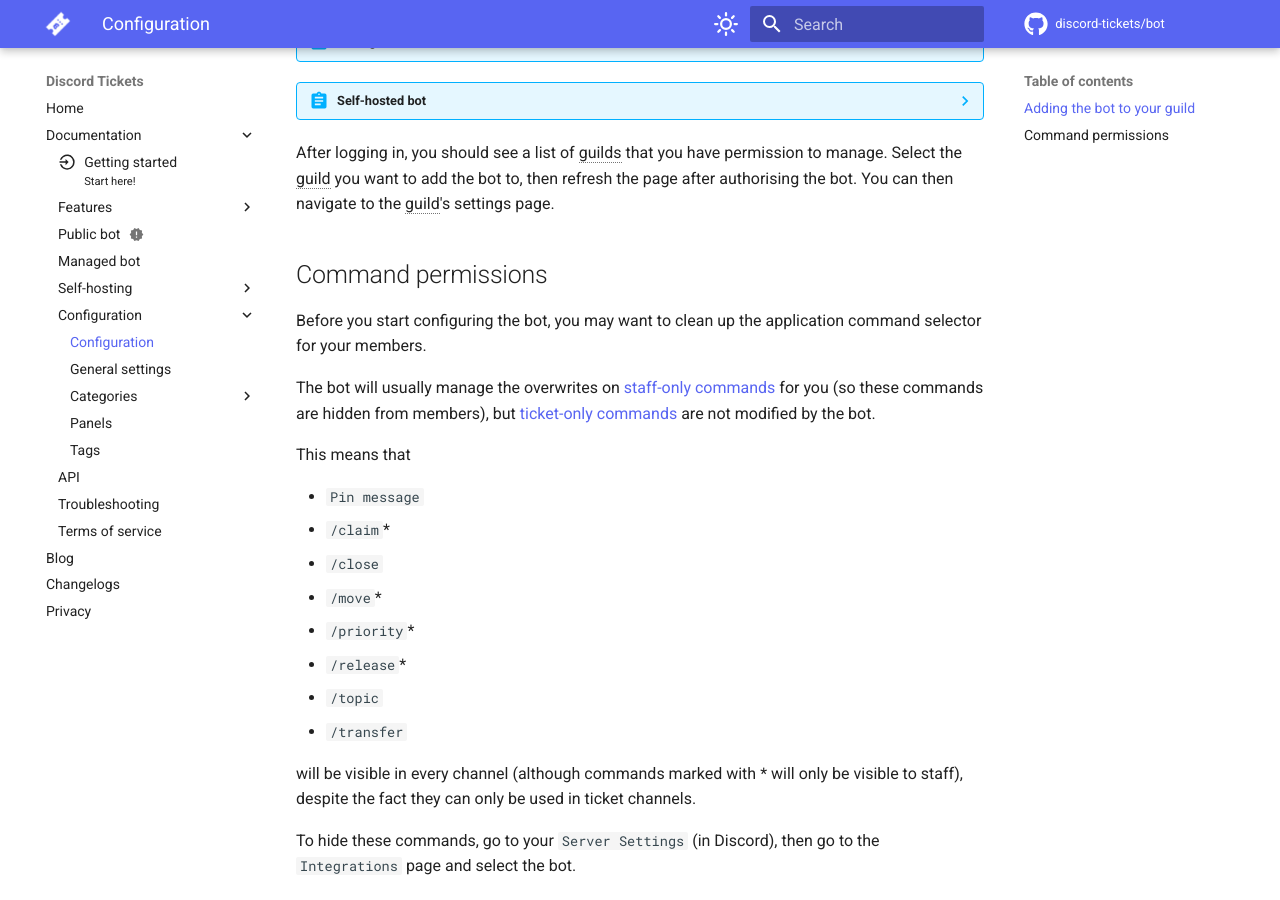
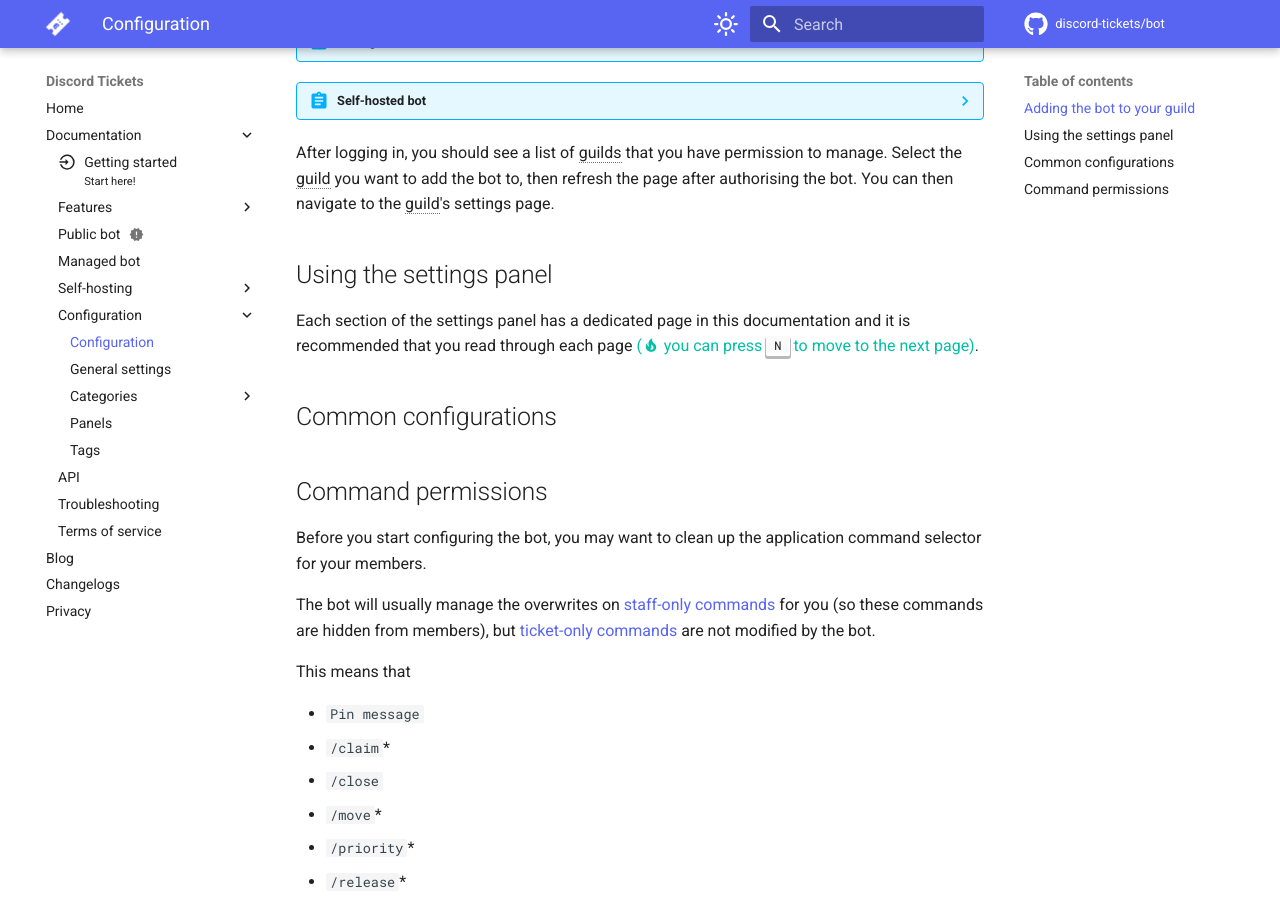
Before and after one commit to discord-tickets/docs, an MkDocs documentation site: the page built from docs/configuration/index.md, in a window 1280 px wide and 900 px high, scrolled down 390 px. Built offline with MkDocs 1.6.1 and Material for MkDocs 9.7.7, drawn with Linux system fonts in a browser that asks for light colours; comment, search, counter and statistics services are not loaded.

```diff
--- a/docs/configuration/index.md
+++ b/docs/configuration/index.md
@@ -31,6 +31,14 @@
 Select the guild you want to add the bot to, then refresh the page after authorising the bot.
 You can then navigate to the guild's settings page.
 
+## Using the settings panel
+
+Each section of the settings panel has a dedicated page in this documentation and it is recommended that you read through each page
+<span class="tip">(:material-fire:{ title="Tip" } you can press ++n++ to move to the next page)</span>.
+
+
+## Common configurations
+
 ## Command permissions
 
 Before you start configuring the bot, you may want to clean up the application command selector for your members.
```
Also changed, not shown: docs/api.md (+1 -1 lines).
